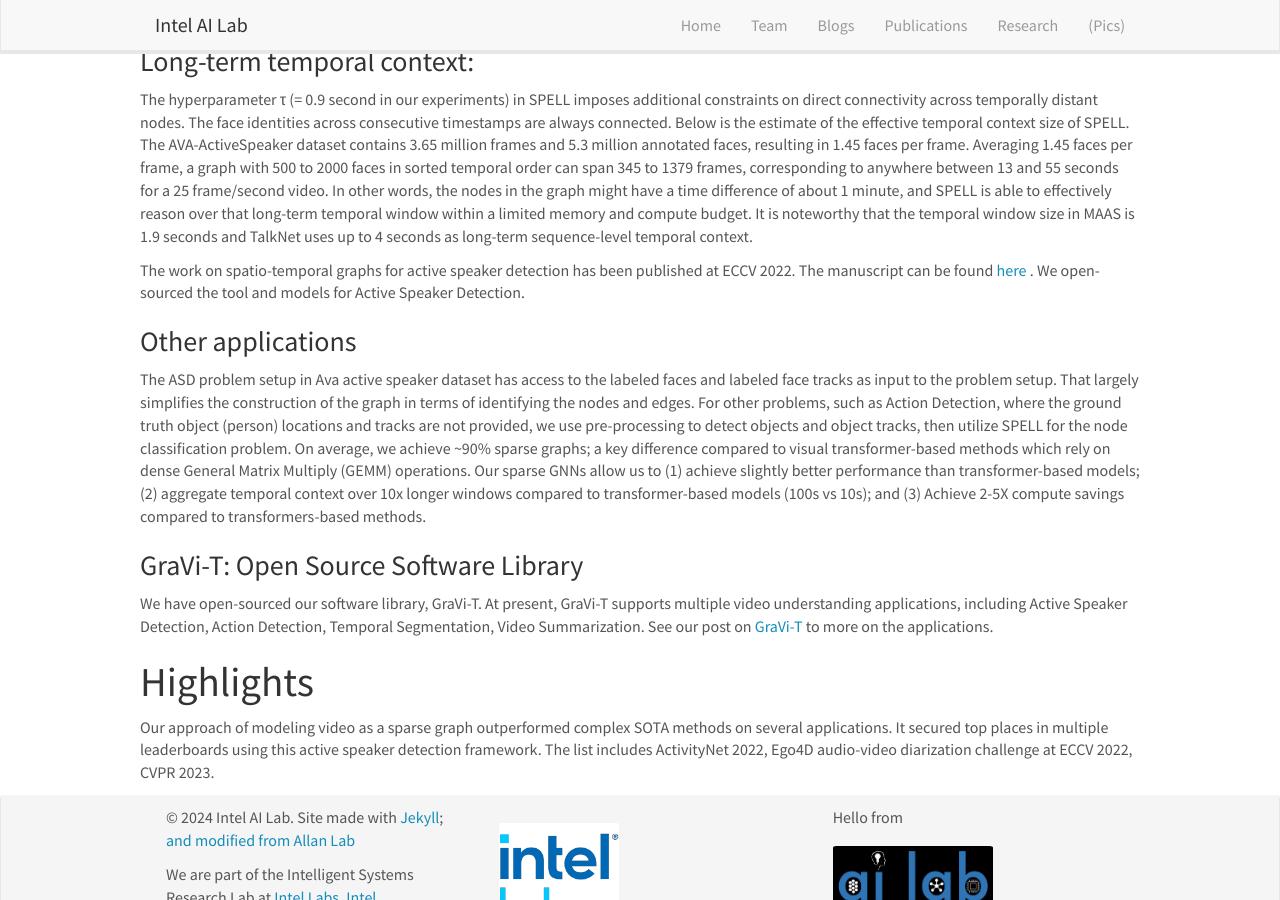
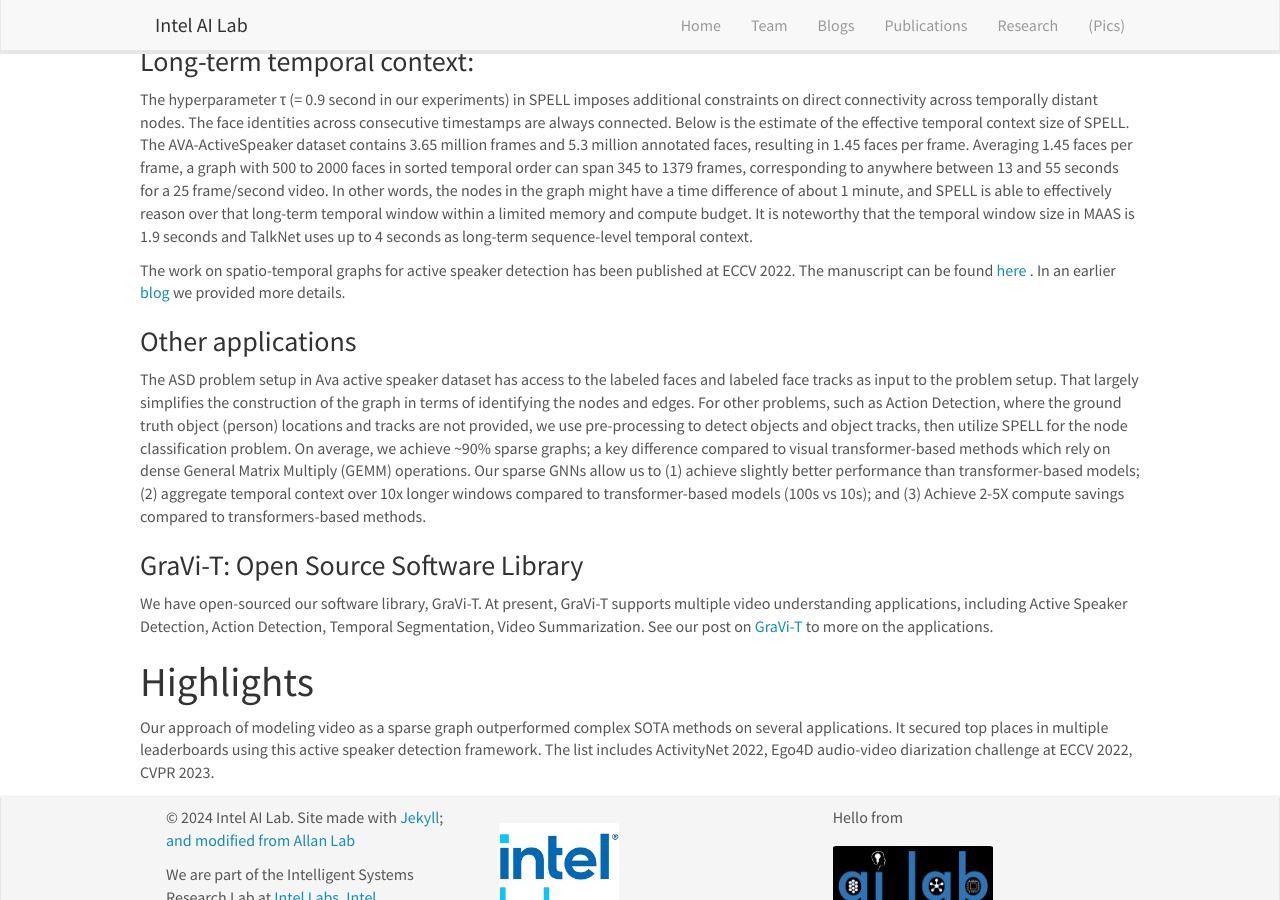
Before and after one commit to intelailabpage/intelailabpage.github.io, a Jekyll site: the page built from _posts/2024-04-16-longformvideoseries-part1.md, in a window 1280 px wide and 900 px high, scrolled down 2410 px. Built offline with Jekyll 4.4.1, drawn with Linux system fonts in a browser that asks for light colours; nearby versions of some CDN libraries; comment, search, counter and statistics services are not loaded.

Commit message:
Update 2024-04-16-longformvideoseries-part1.md

```diff
--- a/_posts/2024-04-16-longformvideoseries-part1.md
+++ b/_posts/2024-04-16-longformvideoseries-part1.md
@@ -47,7 +47,8 @@ We perform extensive experiments on the AVA-ActiveSpeaker dataset. Our results s
 ### Long-term temporal context: ###
 The hyperparameter τ (= 0.9 second in our experiments) in SPELL imposes additional constraints on direct connectivity across temporally distant nodes. The face identities across consecutive timestamps are always connected. Below is the estimate of the effective temporal context size of SPELL. The AVA-ActiveSpeaker dataset contains 3.65 million frames and 5.3 million annotated faces, resulting in 1.45 faces per frame. Averaging 1.45 faces per frame, a graph with 500 to 2000 faces in sorted temporal order can span 345 to 1379 frames, corresponding to anywhere between 13 and 55 seconds for a 25 frame/second video. In other words, the nodes in the graph might have a time difference of about 1 minute, and SPELL is able to effectively reason over that long-term temporal window within a limited memory and compute budget. It is noteworthy that the temporal window size in MAAS is 1.9 seconds and TalkNet uses up to 4 seconds as long-term sequence-level temporal context.
 
-The work on spatio-temporal graphs for active speaker detection has been published at ECCV 2022. The manuscript can be found <a href=""> here </a>. We open-sourced the tool and models for Active Speaker Detection.
+The work on spatio-temporal graphs for active speaker detection has been published at ECCV 2022. The manuscript can be found <a href="https://link.springer.com/chapter/10.1007/978-3-031-19833-5_22"> here </a>.
+In an earlier <a href="https://community.intel.com/t5/Blogs/Tech-Innovation/Artificial-Intelligence-AI/Spatio-Temporal-Graphs-for-Long-Term-Video-Understanding/post/1425258#.Y1oG7jhUOBs.linkedin"> blog </a> we provided more details.
 
 ### Other applications ###
 The ASD problem setup in Ava active speaker dataset has access to the labeled faces and labeled face tracks as input to the problem setup. That largely simplifies the construction of the graph in terms of identifying the nodes and edges. For other problems, such as Action Detection, where the ground truth object (person) locations and tracks are not provided, we use pre-processing to detect objects and object tracks, then utilize SPELL for the node classification problem. On average, we achieve ~90% sparse graphs; a key difference compared to visual transformer-based methods which rely on dense General Matrix Multiply (GEMM) operations. Our sparse GNNs allow us to (1) achieve slightly better performance than transformer-based models; (2) aggregate temporal context over 10x longer windows compared to transformer-based models (100s vs 10s); and (3) Achieve 2-5X compute savings compared to transformers-based methods.
```
